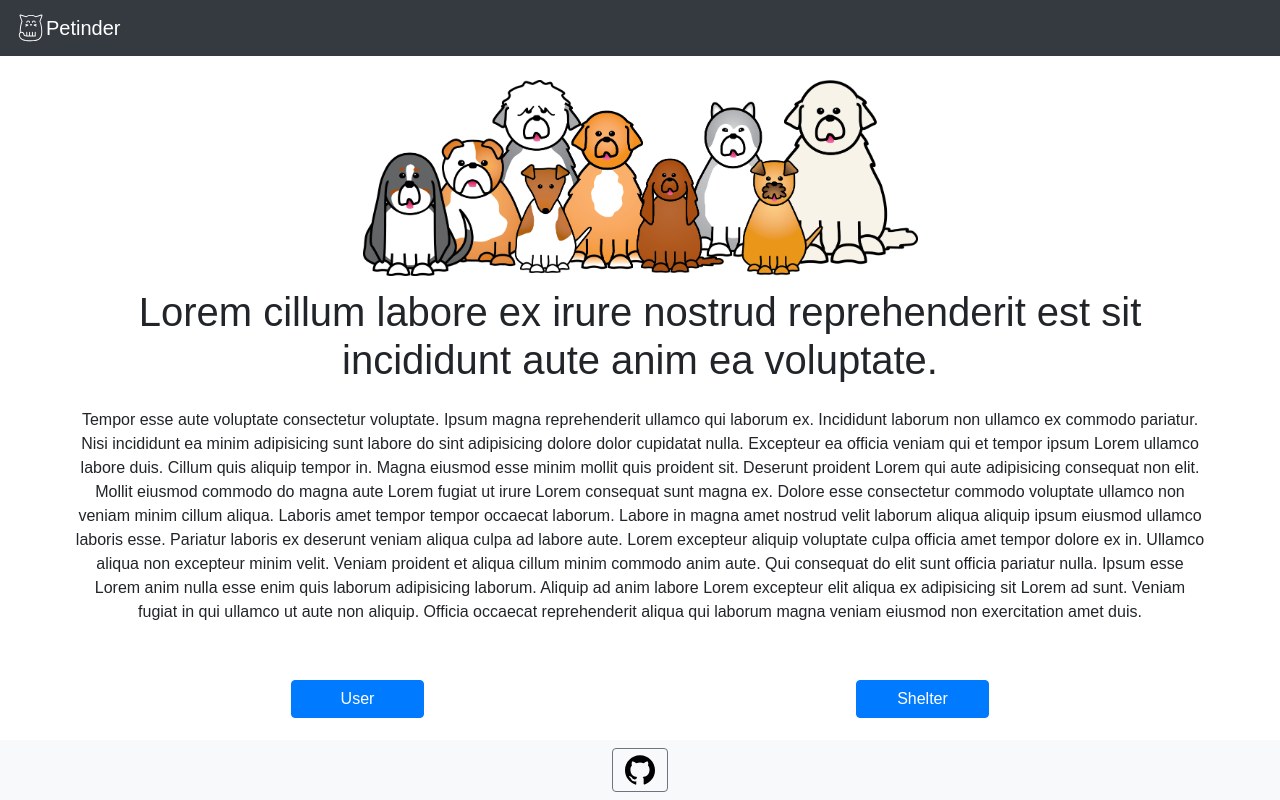
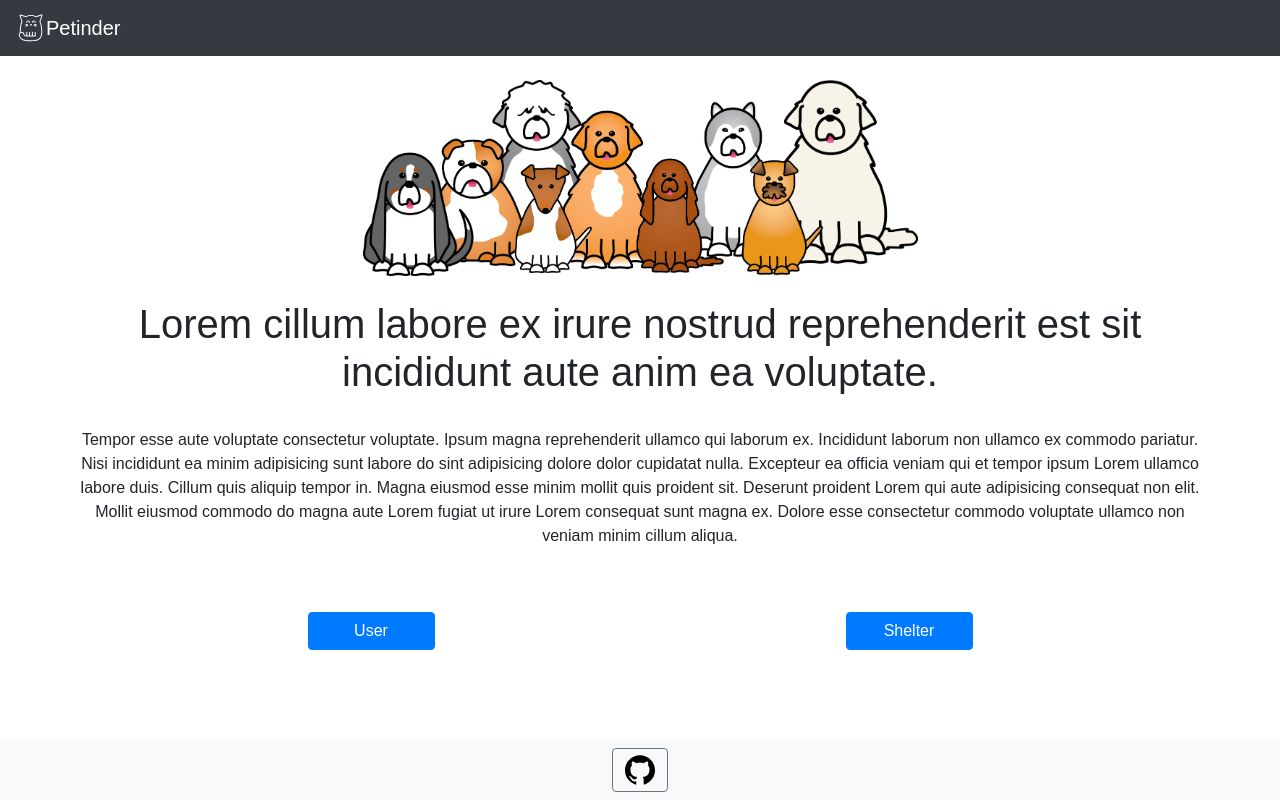
Before and after one commit to adliano/thepetinder_react, a React (Create React App) app in the folder client/: page / in a window 1280 px wide. Built offline with nearby package versions, Linux system fonts and the light colour scheme.

Commit message:
spash page ready for use

```diff
--- a/client/src/pages/SplashPage.js
+++ b/client/src/pages/SplashPage.js
@@ -4,35 +4,46 @@ import Container from 'react-bootstrap/Container'
 import Row from 'react-bootstrap/Row'
 import Col from 'react-bootstrap/Col'
 import Button from 'react-bootstrap/Button'
-
 // Use Application Components
 import PetNavbar from '../components/PetNavBar'
 import PetFooter from '../components/PetFooter'
 import PetinderLogo from '../components/PetinderLogo'
 
+/**
+ * Page used for splash, it will have two buttons to
+ * route user || shelter to espesific page
+ */
 class SplashPage extends Component {
     /**
      * onButtonClick()
      * Event listener used for buttons
      */
     onButtonClick = (event) => {
-        //Place logic here later
+
         let _element = event.target
 
-        console.log(_element)
-
+        if(_element.textContent === 'User'){
+            console.log('send user to user home page')
+            //Place logic here later
+        }
+        else{
+            console.log('send Shelter to shelter home page')
+            //Place logic here later
+        }
     }
   /**
+   *
    * Render
+   *
    */
   render () {
     return (
       <>
         <PetNavbar />
         <PetinderLogo />
-        <Container className='my-2 p-1 text-center'>
+        <Container className='my-2 p-2 text-center'>
           <Row>
-            <h1>
+            <h1 className='p-2'>
               Lorem cillum labore ex irure nostrud reprehenderit est sit
               incididunt aute anim ea voluptate.
             </h1>
@@ -49,26 +60,15 @@ class SplashPage extends Component {
               adipisicing consequat non elit. Mollit eiusmod commodo do magna
               aute Lorem fugiat ut irure Lorem consequat sunt magna ex. Dolore
               esse consectetur commodo voluptate ullamco non veniam minim cillum
-              aliqua. Laboris amet tempor tempor occaecat laborum. Labore in
-              magna amet nostrud velit laborum aliqua aliquip ipsum eiusmod
-              ullamco laboris esse. Pariatur laboris ex deserunt veniam aliqua
-              culpa ad labore aute. Lorem excepteur aliquip voluptate culpa
-              officia amet tempor dolore ex in. Ullamco aliqua non excepteur
-              minim velit. Veniam proident et aliqua cillum minim commodo anim
-              aute. Qui consequat do elit sunt officia pariatur nulla. Ipsum
-              esse Lorem anim nulla esse enim quis laborum adipisicing laborum.
-              Aliquip ad anim labore Lorem excepteur elit aliqua ex adipisicing
-              sit Lorem ad sunt. Veniam fugiat in qui ullamco ut aute non
-              aliquip. Officia occaecat reprehenderit aliqua qui laborum magna
-              veniam eiusmod non exercitation amet duis.
+              aliqua.
             </p>
           </Row>
-          <Row className='my-2 p-3'>
-              <Col>
-              <Button className='w-25' variant='primary'>User</Button>
+          <Row className='m-3 p-2'>
+              <Col md>
+              <Button className='w-25 m-2' variant='primary' onClick={this.onButtonClick}>User</Button>
               </Col>
-              <Col>
-              <Button className='w-25' variant='primary'>Shelter</Button>
+              <Col md>
+              <Button className='w-25 m-2' variant='primary' onClick={this.onButtonClick}>Shelter</Button>
               </Col>
           </Row>
         </Container>
```
